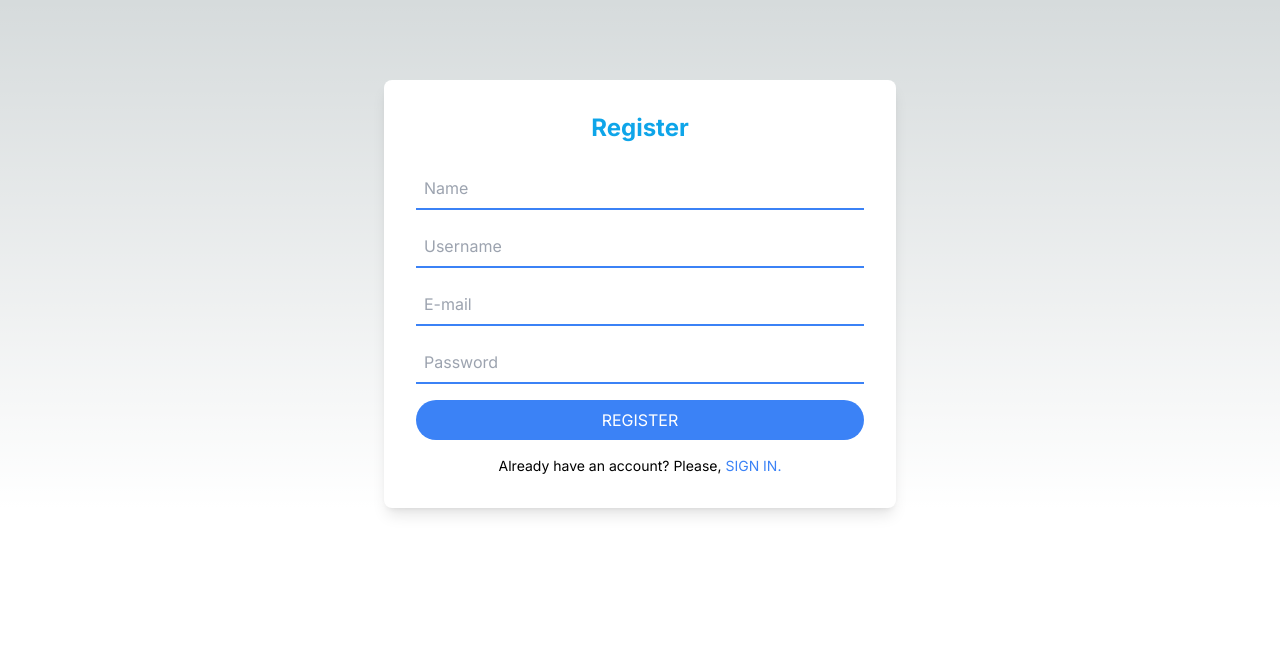
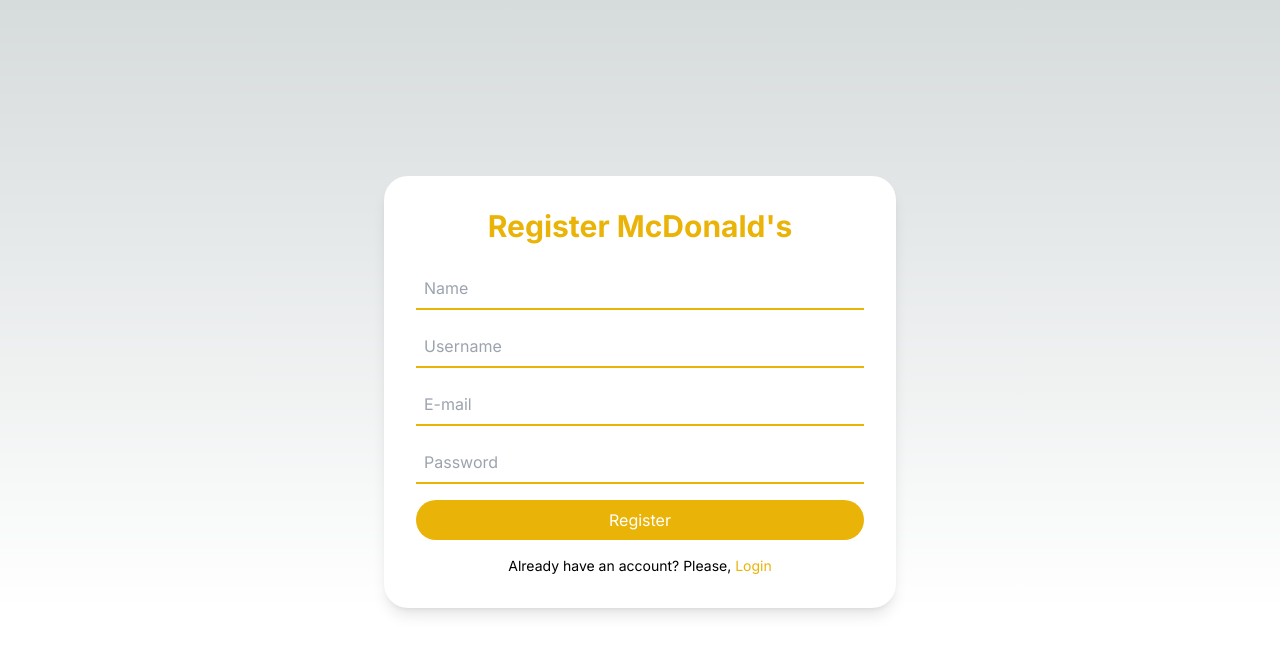
Before and after one commit to naufalsoerya/McDonald-s-Clone, a Next.js app in the folder mcdonald/: page /register in a window 1280 px wide. Shown: the top 654 px of the page. Built offline with nearby package versions, Linux system fonts and the light colour scheme.

Commit message:
updated: layout login and register done

```diff
--- a/mcdonald/src/app/(beforeLogin)/login/page.tsx
+++ b/mcdonald/src/app/(beforeLogin)/login/page.tsx
@@ -29,19 +29,19 @@
     return (
       <>
         <div className="flex h-screen items-center justify-center">
-          <div className="w-full max-w-md p-8 space-y-6 bg-white rounded-lg shadow-md">
-            <h2 className="text-2xl font-bold text-center text-sky-500">Login</h2>
+          <div className="w-full max-w-md p-8 space-y-6 bg-white rounded-3xl shadow-md">
+            <h2 className="text-3xl font-bold text-center text-yellow-500 mb-12">Login McDonald's</h2>
             <form action={loginAction} className="space-y-8">
               <div className="relative">
                 <label
                   htmlFor="email"
-                  className="absolute left-2 -top-6 text-blue-500 text-sm transition-all"
+                  className="absolute left-2 -top-6 text-yellow-500 text-sm transition-all"
                 >
                   E-mail
                 </label>
                 <input
-                  className="w-full border-b-2 border-gray-300 p-2 focus:border-blue-500 focus:outline-none"
-                  placeholder="E-mail"
+                  className="w-full border-b-2 border-gray-300 p-2 focus:border-yellow-500 focus:outline-none"
+                  placeholder="Input your e-mail"
                   type="email"
                   id="email"
                   name="email"
@@ -50,36 +50,36 @@
               <div className="relative">
                 <label
                   htmlFor="password"
-                  className="absolute left-2 -top-6 text-blue-500 text-sm transition-all"
+                  className="absolute left-2 -top-6 text-yellow-500 text-sm transition-all"
                 >
                   Password
                 </label>
                 <input
-                  className="w-full border-b-2 border-gray-300 p-2 focus:border-blue-500 focus:outline-none"
-                  placeholder="Password"
+                  className="w-full border-b-2 border-gray-300 p-2 focus:border-yellow-500 focus:outline-none"
+                  placeholder="Input your password"
                   type="password"
                   id="password"
                   name="password"
                 />
               </div>
               <div className="text-sm">
-                <a href="#" className="text-blue-500 hover:text-blue-700">
+                <a href="/register" className="text-yellow-500 hover:text-yellow-700">
                   Forgot Your Password? Click here.
                 </a>
               </div>
               <button
-                className="w-full px-4 py-2 text-lg font-semibold text-white bg-blue-500 rounded-full hover:bg-blue-600 focus:outline-none focus:ring-2 focus:ring-blue-500 focus:ring-opacity-50"
+                className="w-full px-4 py-2 text-lg font-semibold text-white bg-yellow-500 rounded-full hover:bg-yellow-600 focus:outline-none focus:ring-2 focus:ring-yellow-500 focus:ring-opacity-50"
                 type="submit"
               >
-                LOGIN
+                Login
               </button>
               <div className="text-sm text-center">
                 {"Don't have an account? Please,"}{" "}
                 <Link
                   href={"/register"}
-                  className="text-blue-500 hover:text-blue-700"
+                  className="text-yellow-500 hover:text-yellow-700"
                 >
-                  REGISTER.
+                  Register
                 </Link>
               </div>
             </form>
--- a/mcdonald/src/app/(beforeLogin)/register/page.tsx
+++ b/mcdonald/src/app/(beforeLogin)/register/page.tsx
@@ -25,18 +25,18 @@
 
     return (
       <>
-        <div className="pt-20 mb-10">
-          <div className="max-w-lg mx-auto p-8 bg-white shadow-lg rounded-lg">
-            <h2 className="text-2xl font-bold text-center mb-6 text-sky-500">
-              Register
+        <div className="pt-44 mb-10">
+          <div className="max-w-lg mx-auto p-8 bg-white shadow-lg rounded-3xl">
+            <h2 className="text-3xl font-bold text-center mb-6 text-yellow-500">
+              Register McDonald's
             </h2>
             <form action={registerAction} className="space-y-4">
               <div>
-                <label className="absolute left-2 -top-6 text-blue-500 text-sm transition-all">
+                <label className="absolute left-2 -top-6 text-yellow-500 text-sm transition-all">
                   Name
                 </label>
                 <input
-                  className="w-full border-b-2 border-blue-500 p-2 focus:outline-none"
+                  className="w-full border-b-2 border-yellow-500 p-2 focus:outline-none"
                   placeholder="Name"
                   type="text"
                   id="name"
@@ -45,7 +45,7 @@
               </div>
               <div>
                 <input
-                  className="w-full border-b-2 border-blue-500 p-2 focus:outline-none"
+                  className="w-full border-b-2 border-yellow-500 p-2 focus:outline-none"
                   placeholder="Username"
                   type="text"
                   id="username"
@@ -54,7 +54,7 @@
               </div>
               <div>
                 <input
-                  className="w-full border-b-2 border-blue-500 p-2 focus:outline-none"
+                  className="w-full border-b-2 border-yellow-500 p-2 focus:outline-none"
                   placeholder="E-mail"
                   type="email"
                   id="email"
@@ -63,7 +63,7 @@
               </div>
               <div>
                 <input
-                  className="w-full border-b-2 border-blue-500 p-2 focus:outline-none"
+                  className="w-full border-b-2 border-yellow-500 p-2 focus:outline-none"
                   placeholder="Password"
                   type="password"
                   id="password"
@@ -71,18 +71,18 @@
                 />
               </div>
               <button
-                className="w-full bg-blue-500 text-white py-2 rounded-full hover:bg-blue-600"
+                className="w-full bg-yellow-500 text-white py-2 rounded-full hover:bg-yellow-600"
                 type="submit"
               >
-                REGISTER
+                Register
               </button>
               <div className="text-center mt-4 text-sm">
                 Already have an account? Please,{" "}
                 <Link
                   href={"/login"}
-                  className="text-blue-500 hover:text-blue-700"
+                  className="text-yellow-500 hover:text-yellow-700"
                 >
-                  SIGN IN.
+                  Login
                 </Link>
               </div>
             </form>
--- a/mcdonald/src/app/page.tsx
+++ b/mcdonald/src/app/page.tsx
@@ -37,6 +37,7 @@
   let result = await fetchData();
   const data = result.data;
 
+
   return (
     <div className="bg-white">
       {/* NavBar */}
@@ -56,7 +57,7 @@
           ))}
         </div>
         <div className="text-center">
-          <Link href="/products">
+          <Link href="/login">
             <button className="btn btn-wide mt-10 bg-red-600 hover:bg-red-700 ml-16">
               <h6 className="text-gray-100">Lihat Semua Menu</h6>
             </button>
--- a/mcdonald/src/components/Card.tsx
+++ b/mcdonald/src/components/Card.tsx
@@ -14,6 +14,7 @@
 interface ArrayOfFeatured {
   product: featured[];
 }
+
 
 export default function Card({ product }: { product: featured }) {
   return (
--- a/mcdonald/src/components/NavBar.tsx
+++ b/mcdonald/src/components/NavBar.tsx
@@ -9,7 +9,7 @@
   return (
     <div className="navbar bg-base-100 static top-0">
       <div className="navbar-start px-12 text-yellow-500">
-        <Link href={"/"}>
+        <Link href={"/products"}>
           <Image alt="logo" src={mcdonald} className="w-16" />
         </Link>
       </div>
--- a/mcdonald/src/components/NavBarHome.tsx
+++ b/mcdonald/src/components/NavBarHome.tsx
@@ -15,12 +15,12 @@
       <div className="navbar-center hidden lg:flex font-bold text-gray-600">
         <ul className="menu menu-horizontal px-1">
           <li>
-            <Link href="/products">
+            <Link href="/login">
               Menus
             </Link>
           </li>
           <li>
-            <a>Wishlist</a>
+            <Link href="/login">Wishlist</Link>
           </li>
         </ul>
       </div>
```
